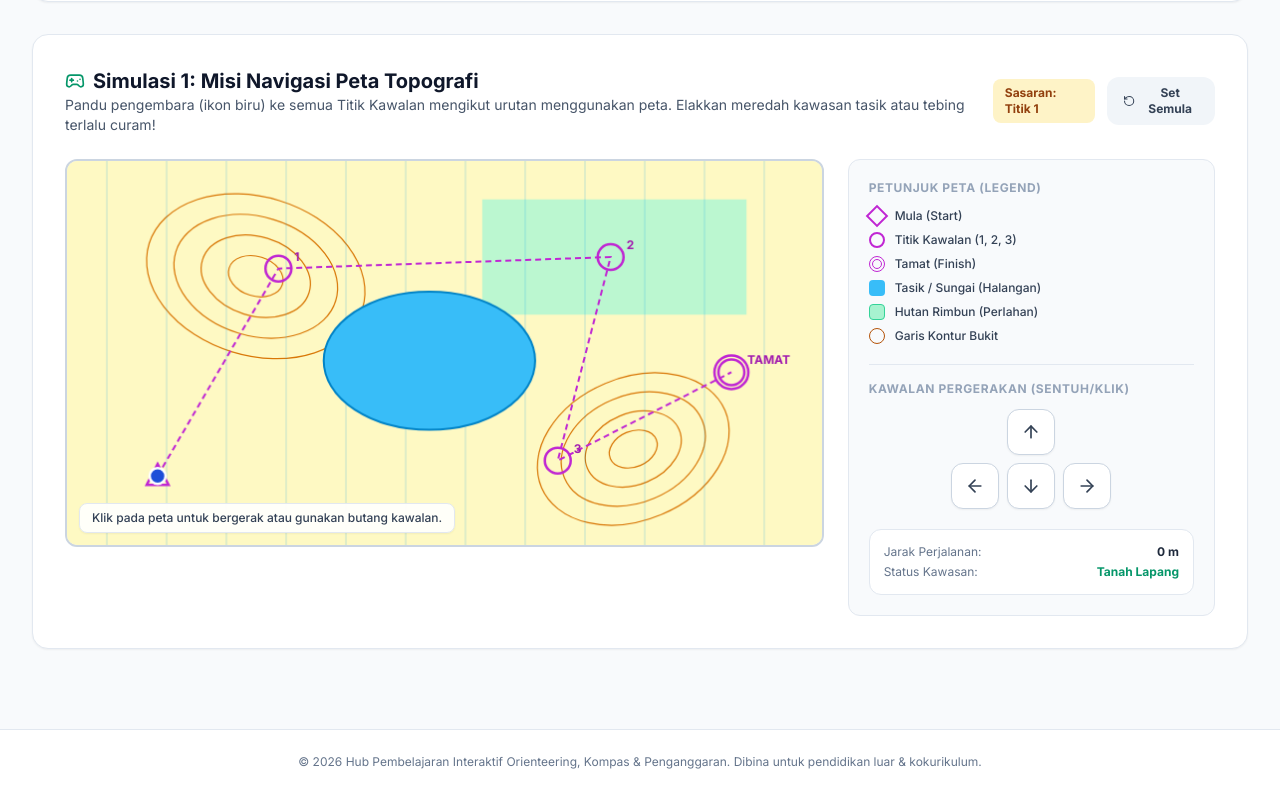
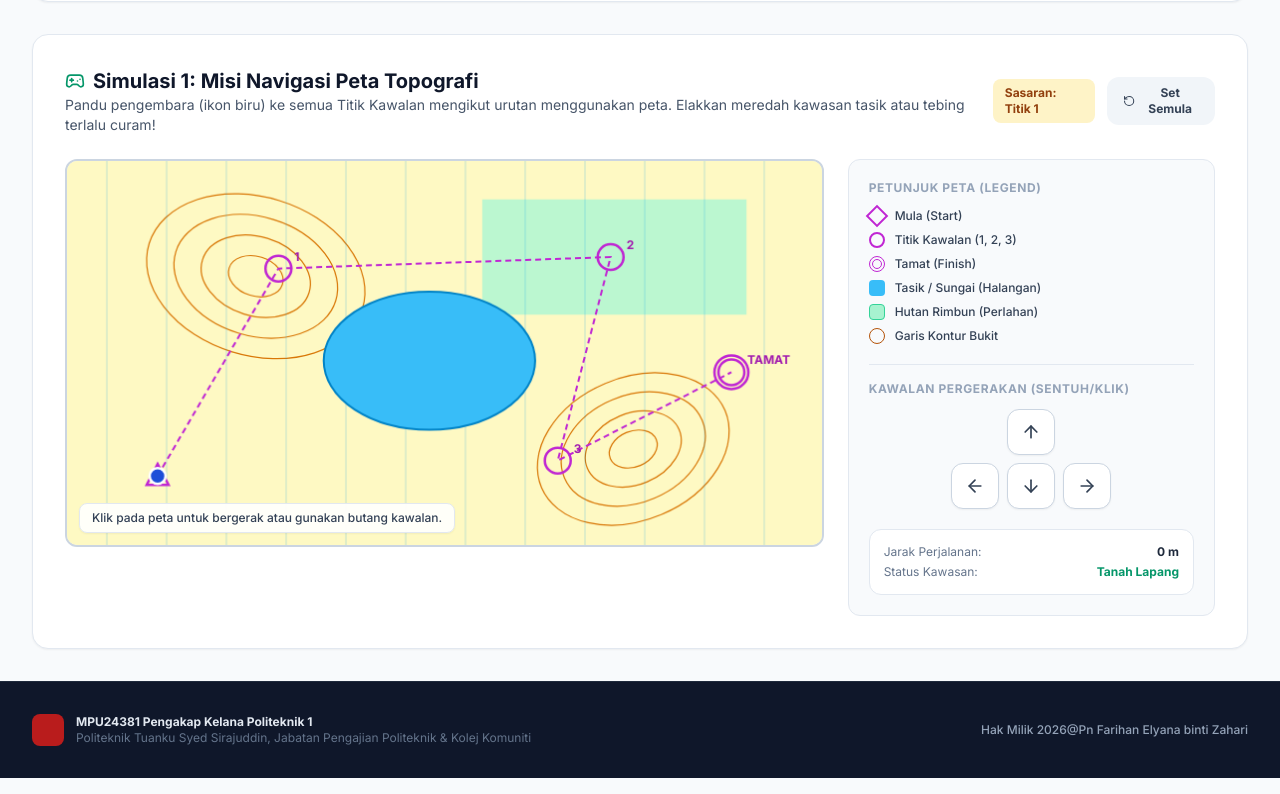
Before and after one commit to farihan-ptss/pengakap_kelana1, a plain HTML site: page topic12.html in a window 1280 px wide. Shown: the part 572-1366 px from the top of the page. Drawn offline with nearby package versions, Linux system fonts and the light colour scheme.

Commit message:
Revamp footer styling and content

```diff
--- a/topic12.html
+++ b/topic12.html
@@ -555,11 +555,22 @@
     </main>
 
     <!-- Footer -->
-    <footer class="bg-white border-t border-slate-200 mt-12 py-6">
-        <div class="max-w-7xl mx-auto px-4 text-center text-xs text-slate-500">
-            <p>&copy; 2026 Hub Pembelajaran Interaktif Orienteering, Kompas & Penganggaran. Dibina untuk pendidikan luar & kokurikulum.</p>
+   <footer class="bg-slate-900 text-slate-400 text-xs py-8 border-t border-slate-800 mt-auto">
+    <div class="max-w-7xl mx-auto px-4 sm:px-6 lg:px-8 flex flex-col sm:flex-row items-center justify-between gap-4 text-center sm:text-left">
+      <div class="flex items-center space-x-3">
+        <div class="w-8 h-8 rounded-lg bg-red-700 text-white flex items-center justify-center font-bold">
+          <i class="fa-solid fa-fleur-de-lis"></i>
         </div>
-    </footer>
+        <div>
+          <p class="font-bold text-slate-200">MPU24381 Pengakap Kelana Politeknik 1</p>
+          <p class="text-slate-500">Politeknik Tuanku Syed Sirajuddin,  Jabatan Pengajian Politeknik & Kolej Komuniti</p>
+        </div>
+      </div>
+      <div class="text-slate-400 text-xs font-medium">
+        Hak Milik 2026@Pn Farihan Elyana binti Zahari
+      </div>
+    </div>
+  </footer>
 
     <!-- ===================================================================== -->
     <!-- LOGIK JAVASCRIPT & SIMULASI INTERAKTIF                                -->
```
